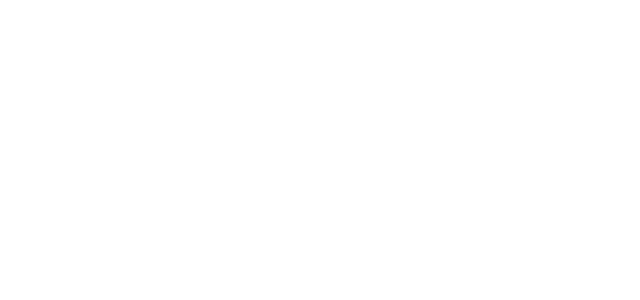
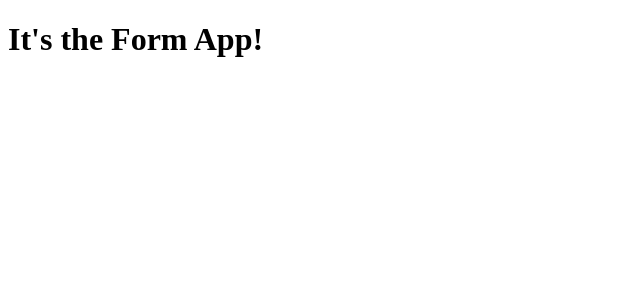
Before and after one commit to Romkaf/form-app, a React (Create React App) app: page / in a window 1280 px wide. Shown: the top 300 px of the page, without its empty margins (0-640 px from the left). Built offline with nearby package versions, Linux system fonts and the light colour scheme.

Commit message:
create and connect the component App to the project

```diff
--- /dev/null
+++ b/src/components/App/App.jsx
@@ -0,0 +1,11 @@
+import React from 'react';
+
+const App = () => {
+	return (
+		<div>
+			<h1>It's the Form App!</h1>
+		</div>
+	);
+};
+
+export default App;
--- /dev/null
+++ b/src/components/App/index.js
@@ -0,0 +1 @@
+export { default } from './App.jsx';
--- a/src/index.js
+++ b/src/index.js
@@ -1,4 +1,5 @@
 import React from 'react';
 import ReactDOM from 'react-dom';
+import App from './components/App';
 
-ReactDOM.render(console.log("It's Form App!"), document.getElementById('root'));
+ReactDOM.render(<App />, document.getElementById('root'));
```
Also changed, not shown: src/components/App/App.scss (added).
